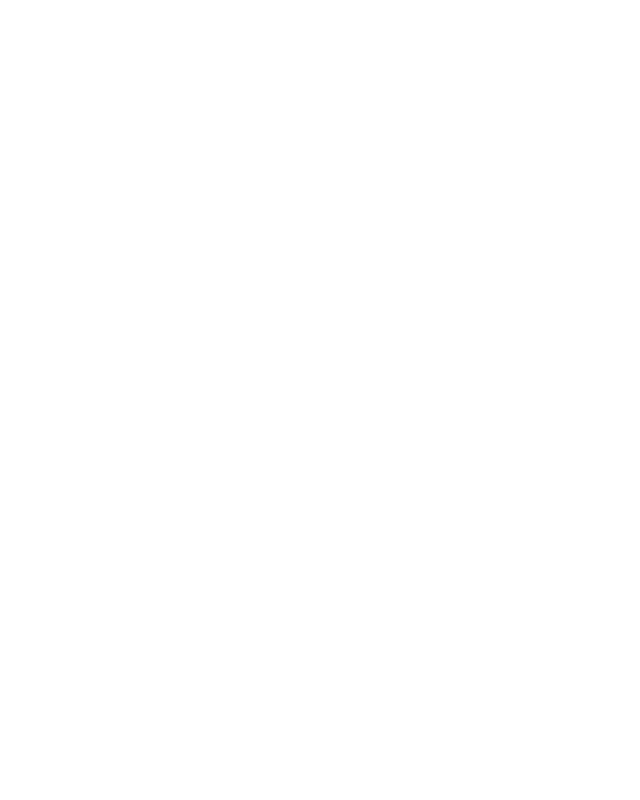
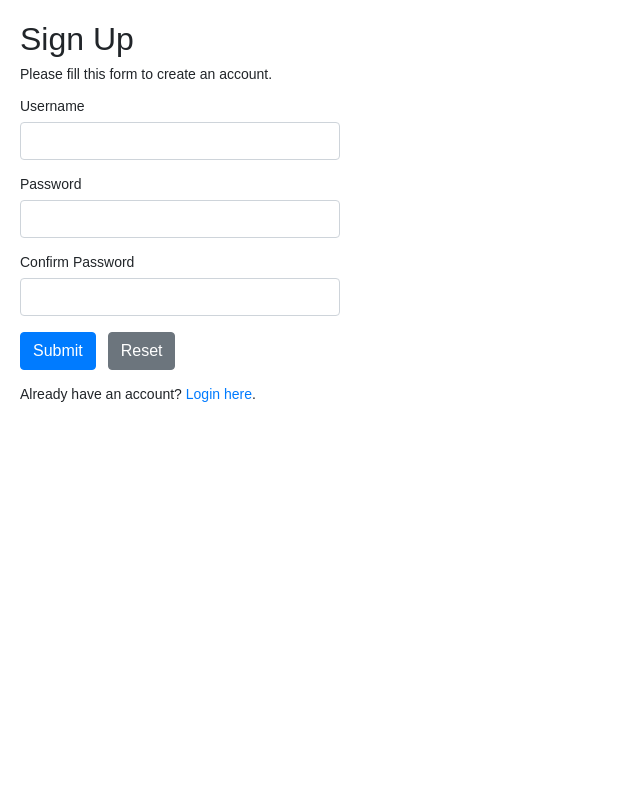
Before and after one commit to Pooglefoot/login-test, a PHP site: page /create_new_user.php in a window 1280 px wide. Before the commit the part shown is empty. Shown: the whole page, without its empty margins (0-640 px from the left). Run offline with PHP 8.4, Linux system fonts and the light colour scheme; a stand-in replaces the project's code that opens the database connection.

Commit message:
#01: create_new_user functional, but not done. Need guardrails and proper design, will come later.

```diff
--- a/create_new_user.php
+++ b/create_new_user.php
@@ -1,32 +1,49 @@
 <?php
 // Include config file
-require_once "config.php";
+require_once 'config.php';
 
 $username = '';
 $password = '';
 $password_confirm = '';
 
+$username_err = '';
+$password_err = '';
+$password_confirm_err = '';
+
 if ($_SERVER["REQUEST_METHOD"] == "POST") {
 
-    $sql = "SELECT id FROM users WHERE username = ?";
+    printf("Start\n");
+
+    // Set up SELECT statement as Prepared Statement to guard against injections.
+    $mysql = "SELECT id FROM users WHERE username = ?";
 
     // Prepare and subsequently execute statement
-    if ($statement = mysqli_prepare($link, $sql)) {
+    if ($statement = mysqli_prepare($link, $mysql)) {
+
+        printf("Statement prepared\n");
+
+        // Retrieve Username from field.
         $username_sql_parameter = trim($_POST['username']);
 
         // Bind variable to prepared statement, specify that username is a string
         $statement->bind_param('s', $username_sql_parameter);
 
+        printf("Parameters bound\n");
+
+        // Execute statements and store results so they can be compared.
         if ($statement->execute()) {
             $statement->store_result();
 
+            // Usernames must be unique, no rows must show up in select statement.
             if ($statement->num_rows() > 0) {
                 //TODO: Add error statement, user already found.
             } else {
-                $username = trim($_POST["username"]);
+                $username = trim($_POST['username']);
+
+                printf("Username accepted\n");
             }
         } else {
-            echo "Something went wrong. Try again!";
+            echo 'Something went wrong. Try again!';
         }
 
         $statement->close();
@@ -34,10 +51,12 @@ if ($_SERVER["REQUEST_METHOD"] == "POST") {
 
     // Minimum length of password, not unique so there's no need to check DB for other instances.
     // (Nor should we be able to do so).
-    if (strlen($_POST["password"]) < 8) {
+    if (strlen($_POST["password"]) < 5) {
         //TODO: Add error statement, 8 or more characters.
     } else {
         $password = trim($_POST['password']);
+
+        printf("Password accepted\n");
     }
 
     // Ensure password correctness by making sure both variables match.
@@ -46,20 +65,29 @@ if ($_SERVER["REQUEST_METHOD"] == "POST") {
         //TODO: Add error statement, passwords must match.
     }
 
+    printf("Password confirmation accepted\n");
+
     //TODO: Evaluate correctness of parameters.
 
     // Prepare and execute INSERT SQL statement to create user.
 
-    $sql = "INSERT INTO users (username, password, is_admin) VALUES (?, ?, ?)";
+    $sql = "INSERT INTO users (username, password, is_admin, created) VALUES (?, ?, ?, ?)";
 
     if ($statement = mysqli_prepare($link, $sql)) {
         // Prepare parameters, hash password, only admin can create admins.
         $sql_parameter_username = $username;
         $sql_parameter_password = password_hash($password, PASSWORD_DEFAULT);
-        $sql_parameter_is_admin = 1;
+        $sql_parameter_is_admin = 0;
+        $sql_parameter_created = time();
         //TODO: Change is_admin to 0 after initial user.
 
-        $statement->bind_param('ssi', $sql_parameter_username, $sql_parameter_password, $sql_parameter_is_admin);
+        $statement->bind_param(
+                'ssii',
+                $sql_parameter_username,
+                $sql_parameter_password,
+                $sql_parameter_is_admin,
+                $sql_parameter_created
+        );
 
         // Attempt to execute prepared statement
         if ($statement->execute()) {
@@ -74,4 +102,49 @@ if ($_SERVER["REQUEST_METHOD"] == "POST") {
     }
 
     $link->close();
+
+    printf("Uploaded and link closed.\n");
 }
+?>
+
+
+<!DOCTYPE html>
+<html lang="en">
+<head>
+    <meta charset="UTF-8">
+    <title>Sign Up</title>
+    <link rel="stylesheet" href="https://stackpath.bootstrapcdn.com/bootstrap/4.5.2/css/bootstrap.min.css">
+    <style>
+        body{ font: 14px sans-serif; }
+        .wrapper{ width: 360px; padding: 20px; }
+    </style>
+</head>
+<body>
+    <div class="wrapper">
+        <h2>Sign Up</h2>
+        <p>Please fill this form to create an account.</p>
+        <form action="<?php echo htmlspecialchars($_SERVER["PHP_SELF"]); ?>" method="post">
+            <div class="form-group">
+                <label>Username</label>
+                <input type="text" name="username" class="form-control <?php echo (!empty($username_err)) ? 'is-invalid' : ''; ?>" value="<?php echo $username; ?>">
+                <span class="invalid-feedback"><?php echo $username_err; ?></span>
+            </div>
+            <div class="form-group">
+                <label>Password</label>
+                <input type="password" name="password" class="form-control <?php echo (!empty($password_err)) ? 'is-invalid' : ''; ?>" value="<?php echo $password; ?>">
+                <span class="invalid-feedback"><?php echo $password_err; ?></span>
+            </div>
+            <div class="form-group">
+                <label>Confirm Password</label>
+                <input type="password" name="password_confirm" class="form-control <?php echo (!empty($password_confirm_err)) ? 'is-invalid' : ''; ?>" value="<?php echo $password_confirm; ?>">
+                <span class="invalid-feedback"><?php echo $password_confirm_err; ?></span>
+            </div>
+            <div class="form-group">
+                <input type="submit" class="btn btn-primary" value="Submit">
+                <input type="reset" class="btn btn-secondary ml-2" value="Reset">
+            </div>
+            <p>Already have an account? <a href="login.php">Login here</a>.</p>
+        </form>
+    </div>
+</body>
+</html>
```
